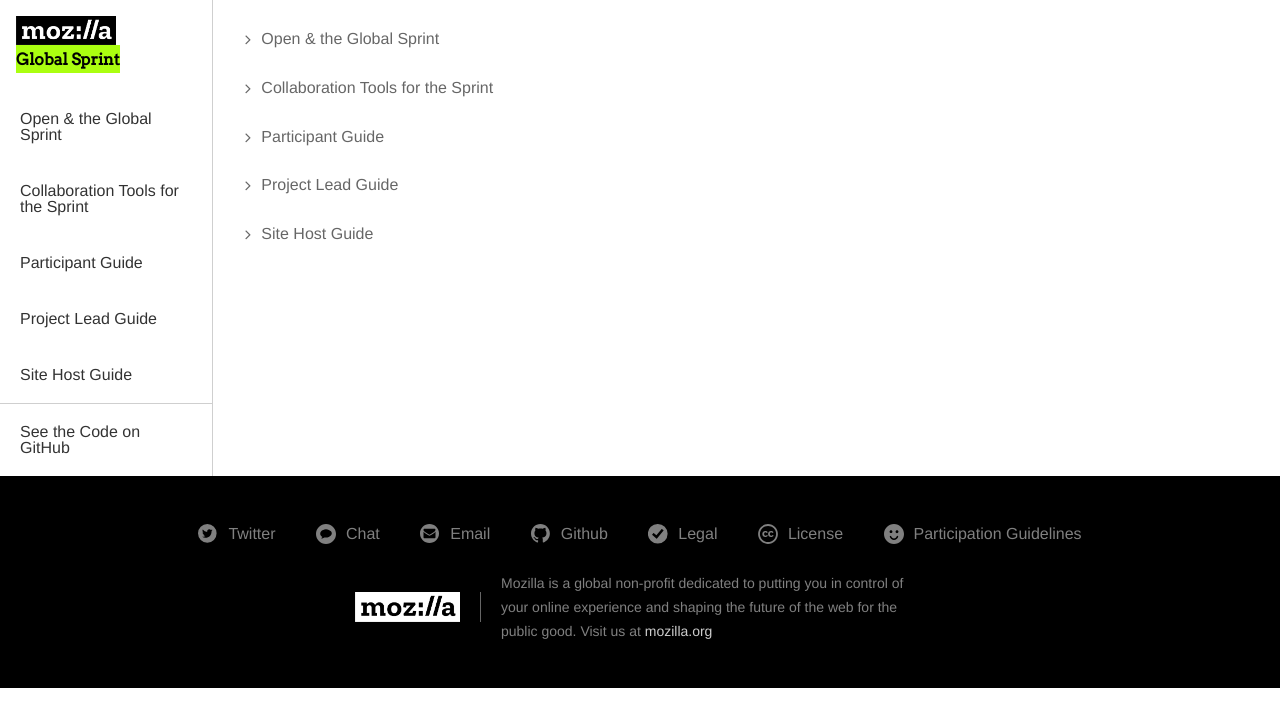
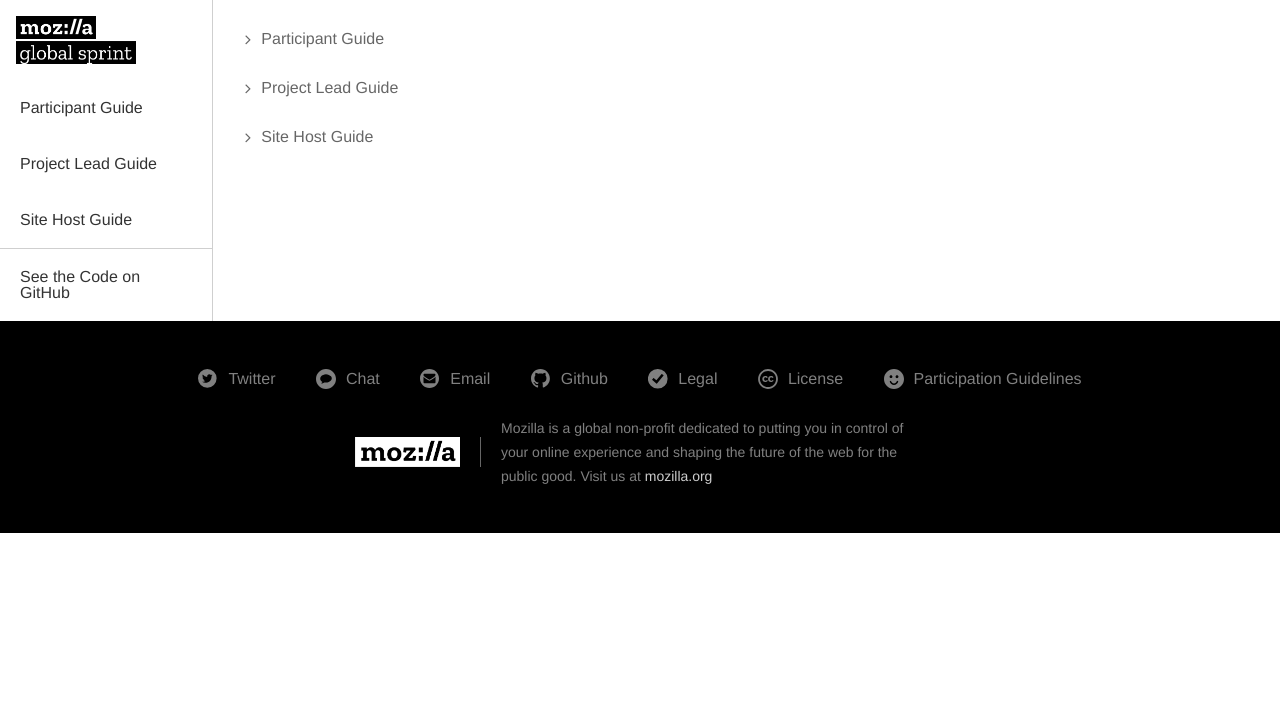
Before and after one commit to mozilla/global-sprint, a Jekyll site: the page built from contents.html, in a window 1280 px wide. Shown: the top 727 px of the page. Built offline with Jekyll 4.4.1, drawn with Linux system fonts in a browser that asks for light colours; comment, search, counter and statistics services are not loaded.

Commit message:
new styles

```diff
--- a/_includes/navigation.html
+++ b/_includes/navigation.html
@@ -1,7 +1,6 @@
 <div class="sidebar-header">
   <a href="{{ site.baseurl }}/">
-    <img src="{{ site.baseurl }}/img/moz-logo-main-rgb.png" alt="Mozilla Global Sprint" class="moz-logo" /><br />
-    <span>Global Sprint</span>
+    <img src="{{ site.baseurl }}/img/GlobalSprint-Logo.png" alt="Mozilla Global Sprint" class="moz-logo" /><br />
   </a>
   <!-- <button aria-label="toggle" class="glyphicon glyphicon-menu-hamburger hidden-lg hidden-md"></button> -->
 </div>
--- a/contents.html
+++ b/contents.html
@@ -1,8 +1,6 @@
 ---
 layout: default
 contents:
-- _articles/open-at-sprint.md
-- _articles/collaboration-tools.md
 - _articles/participants-guide.md
 - _articles/project-lead-guide.md
 - _articles/site-hosts-guide.md
--- a/css/main.css
+++ b/css/main.css
@@ -20,11 +20,10 @@
 }
 
 .hero-unit {
-  text-align: center;
-  padding: 4em 1em 3em;
-  background-image: url("/global-sprint/img/hero.jpg");
+  background-image: url("/global-sprint/img/GlobalSprint-Banner.jpg");
   background-size: cover;
-
+  width: 100%;
+  padding-bottom: 28%;
 }
 
 .hero-unit h1 {
@@ -249,7 +248,7 @@ html.no-js .sidebar .collapsible-content {
 }
 
 .sidebar-header .moz-logo {
-  width:100px;
+  width:120px;
 }
 
 .sidebar-header span {
@@ -656,9 +655,6 @@ a.btn:hover {
   .lesson-content {
     padding: 2rem 3.5rem;
   }
-  .hero-unit h1 {
-/*    font-size: 4.5rem;*/
-  }
 }
 
 @media screen and (max-width: 768px) {
```
Also changed, not shown: _layouts/home.html (+4 -4 lines), img/GlobalSprint-Banner.jpg (added).
